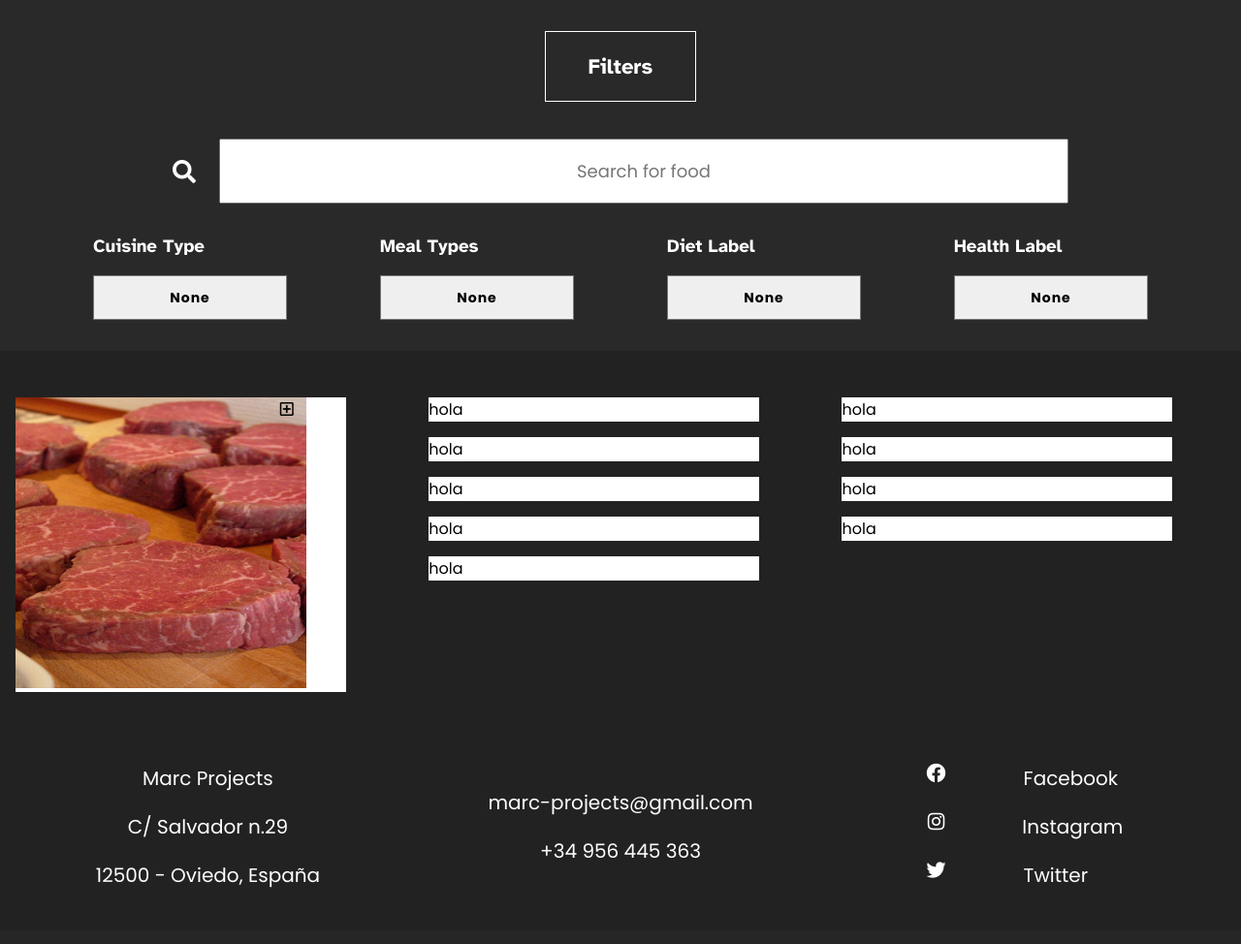
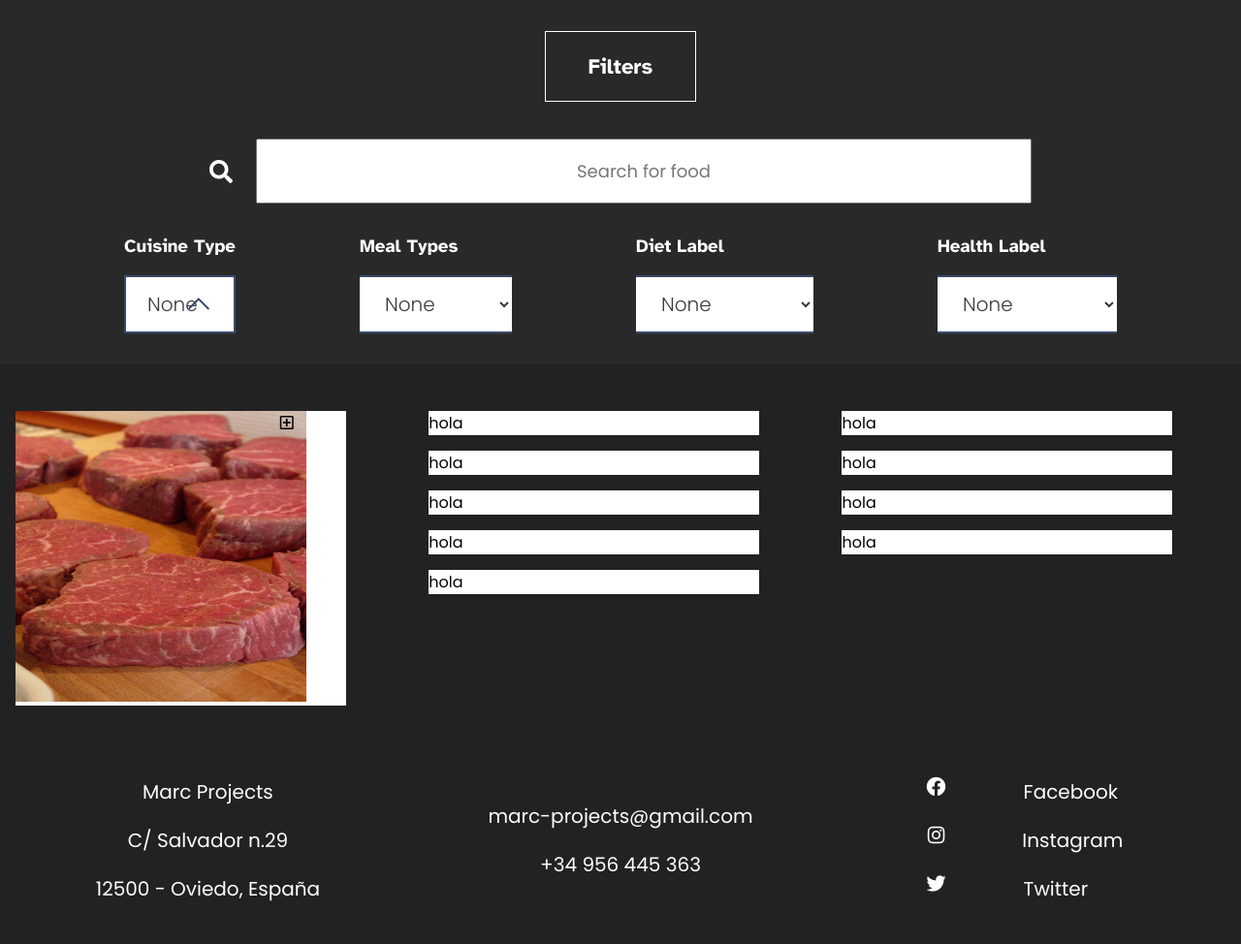
Before and after one commit to lovintocode/dark-themed-web, a PHP site: page /index.php?page=recipes in a window 1280 px wide. Shown: the part 90-1064 px from the top of the page at 97% size. Before the commit the page ends 1006 px from the top, so only its background shows below. Run offline with PHP 8.4, Linux system fonts and the light colour scheme.

Commit message:
Selection Boxes rework into divs ( better styling )

```diff
--- a/css/recipes/filter.css
+++ b/css/recipes/filter.css
@@ -59,23 +59,107 @@
 	color: #ffff;
 	margin-bottom: 1em;
 }
+#recipes-filter .list .list-item .select-wrapper {
+ position: relative;
+ user-select: none;
+ width: 100%;
+}
+#recipes-filter .list .list-item .select {
+ position: relative;
+ display: flex;
+ flex-direction: column;
+ border-width: 0 2px 0 2px;
+ border-style: solid;
+ border-color: #394a6d;
+}
 #recipes-filter .list .list-item .selection-box {
-	width: 200px;
-	text-align: center;
-	padding: 1em 2em;
-	-moz-appearance:none; /* Firefox */
-	-webkit-appearance:none; /* Safari and Chrome */
-	appearance:none;
-	font-weight: bold;
-	font-size: 14px;
-	letter-spacing: 1px;
-	cursor: pointer;
+ position: relative;
+ display: flex;
+ align-items: center;
+ justify-content: space-between;
+ padding: 0 22px;
+ font-size: 20px;
+ font-weight: 300;
+ color: #3b3b3b;
+ height: 60px;
+ line-height: 60px;
+ background: #ffffff;
+ cursor: pointer;
+ border-width: 2px 0 2px 0;
+ border-style: solid;
+ border-color: #394a6d;
 }
-#recipes-filter .list .list-item .selection-box:focus-visible {
-  outline: none !important;
+#recipes-filter .list .list-item .custom-options {
+ position: absolute;
+ display: block;
+ top: 100%;
+ left: 0;
+ right: 0;
+ border: 2px solid #394a6d;
+ border-top: 0;
+ background: #fff;
+ transition: all 0.5s;
+ opacity: 0;
+ visibility: hidden;
+ pointer-events: none;
+ z-index: 2;
 }
-#recipes-filter .list .list-item .selection-box .option-box {
-	text-align: center;
+#recipes-filter .list .list-item .select.open .custom-options {
+ opacity: 1;
+ visibility: visible;
+ pointer-events: all;
+}
+#recipes-filter .list .list-item .option-box {
+ position: relative;
+ display: block;
+ padding: 0 22px 0 22px;
+ font-size: 22px;
+ font-weight: 300;
+ color: #3b3b3b;
+ line-height: 60px;
+ cursor: pointer;
+ transition: all 0.5s;
+}
+#recipes-filter .list .list-item .option-box:hover {
+ cursor: pointer;
+ background-color: #b2b2b2;
+}
+#recipes-filter .list .list-item .option-box.selected {
+ color: #ffffff;
+ background-color: #305c91;
+}
+
+/* Arrow */
+#recipes-filter .list .list-item .arrow {
+ position: relative;
+ height: 15px;
+ width: 15px;
+}
+#recipes-filter .list .list-item .arrow::before, .arrow::after {
+ content: "";
+ position: absolute;
+ bottom: 0px;
+ width: 0.15rem;
+ height: 100%;
+ transition: all 0.5s;
+}
+#recipes-filter .list .list-item .arrow::before {
+ left: -5px;
+ transform: rotate(45deg);
+ background-color: #394a6d;
+}
+#recipes-filter .list .list-item .arrow::after {
+ left: 5px;
+ transform: rotate(-45deg);
+ background-color: #394a6d;
+}
+#recipes-filter .list .list-item .open .arrow::before {
+ left: -5px;
+ transform: rotate(-45deg);
+}
+#recipes-filter .list .list-item .open .arrow::after {
+ left: 5px;
+ transform: rotate(45deg);
 }
 @media only screen and (min-width: 768px) {
 	#recipes-filter .search-container .search {
@@ -85,10 +169,6 @@
 	#recipes-filter .list {
 		flex-direction: row;
 		justify-content: space-evenly;
-	}
-	#recipes-filter .list .list-item .selection-box .option-box:hover {
-		cursor: pointer;
-		z-index: 60;
 	}
 }
 @media only screen and (min-width: 992px) {
--- a/css/styles.css
+++ b/css/styles.css
@@ -14,9 +14,10 @@
 @import url('footer.css');
 /* End Files */
 /* General */
-* {
+*, *:after, *:before {
   margin: 0;
   padding: 0;
+  box-sizing: border-box;
 }
 body {
   width: 100%;
--- a/docs/inspiration.txt
+++ b/docs/inspiration.txt
@@ -1,3 +1,5 @@
 Webs
 https://www.webdesign-inspiration.com/
 https://medium.com/nextux/design-better-cards-c0d12ab581c4
+Select styling
+https://andrejgajdos.com/custom-select-dropdown/
--- a/js/main.js
+++ b/js/main.js
@@ -20,6 +20,8 @@ $( document ).ready(function() {
   loadDinamicImages()
   // equal height on divs
   equalHeightHandler()
+  // manages selection boxes
+  selectionBoxHandler()
   // manages recipes nav filtering
   recipesNavHandler()
 })
@@ -128,6 +130,27 @@ function loadDinamicImages() {
     observer.observe(document.querySelector("#image-gallery"))
   }
 }
+function selectionBoxHandler() {
+  $('.select-wrapper').click(function() {
+    $(this).find('.select').toggleClass('open')
+  })
+
+  $(window).click(function(e){
+    for (const select of document.querySelectorAll('.select')) {
+      if (!select.contains(e.target)) {
+        select.classList.remove('open');
+      }
+    }
+  })
+  $('.custom-option').click(function() {
+    if (!$(this).hasClass('selected')) {
+      $(this).parent().find('.custom-option.selected').removeClass('selected')
+      $(this).addClass('selected')
+      $(this).closest('.select').find('.select_trigger span').text($(this).text())
+    }
+    console.log($(this).data())
+  })
+}
 function recipesNavHandler() {
   var prevent_ajax_counter = 0
   var ingredient = ''
--- a/pages/recipes.php
+++ b/pages/recipes.php
@@ -8,7 +8,7 @@
       <input class="search" type="text" id="recipe-search" placeholder="Search for food">
     </div>
     <ul class="list">
-      <li class="list-item">
+      <!-- <li class="list-item">
         <h3 class="list-title">Cuisine Type</h3>
         <select class="selection-box" class="selection-box" id="cuisine_type" placeholder="Cuisine Type">
           <option class="option-box" value="" selected>None</option>
@@ -19,6 +19,24 @@
           <option class="option-box" value="">British</option>
         </select>
         <span class="border-move"></span>
+      </li> -->
+      <li class="list-item">
+        <h3 class="list-title">Cuisine Type</h3>
+        <div class="select-wrapper">
+          <div class="select">
+            <div class="selection-box"><span>None</span>
+              <div class="arrow"></div>
+            </div>
+            <div class="custom-options">
+              <span class="option-box selected" data-value="None">None</span>
+              <span class="option-box" data-value="American">American</span>
+              <span class="option-box" data-value="Mexican">Mexican</span>
+              <span class="option-box" data-value="Asian">Asian</span>
+              <span class="option-box" data-value="Caribean">Caribean</span>
+              <span class="option-box" data-value="British">British</span>
+            </div>
+          </div>
+        </div>
       </li>
       <li class="list-item">
         <h3 class="list-title">Meal Types</h3>
```
Also changed, not shown: test/test.php (added, +174 -0 lines).
